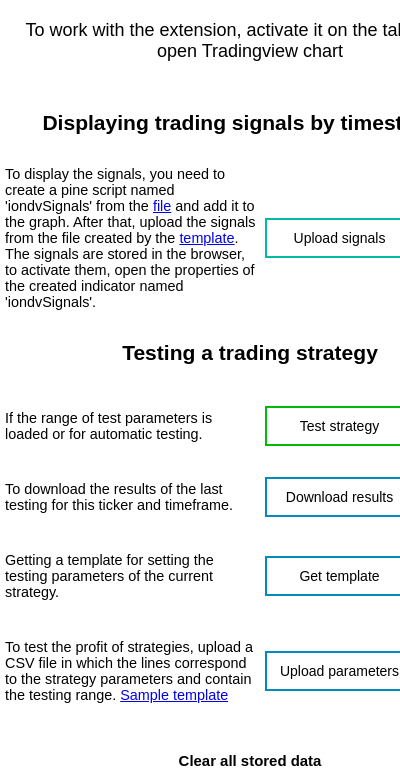
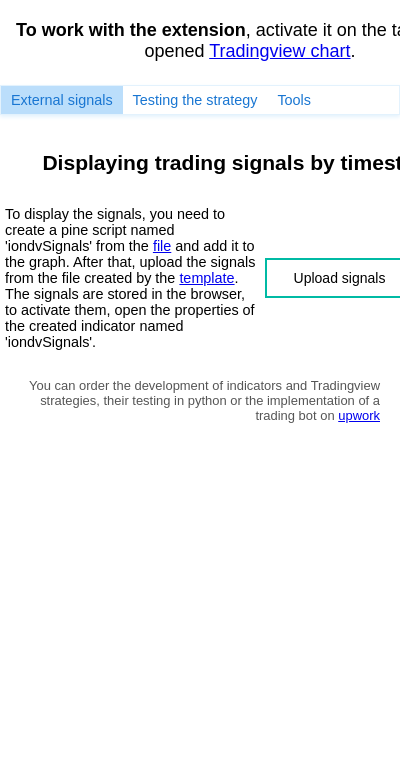
Before and after one commit to akumidv/tradingview-assistant-chrome-extension, a browser extension: page popup/assistant.html in a window 400 px wide. Shown: the part 61-844 px from the top of the page. Drawn offline with Linux system fonts and the light colour scheme.

Commit message:
tabs and background worker

```diff
--- a/popup/assistant.html
+++ b/popup/assistant.html
@@ -12,8 +12,12 @@
   <body>
   <div class="header">
     <h2>Tradingview assistant</h2>
-    <p>To work with the extension, activate it on the tab with the open Tradingview chart</p>
+    <p><strong>To work with the extension</strong>, activate it on the tab with the opened <a href="https://www.tradingview.com/chart" target="_blank">Tradingview chart</a>.</p>
   </div>
+
+
+  <div class="tabs">
+    <div id="content-1">
       <div class="header">
         <h3>Displaying trading signals by timestamps</h3>
       </div>
@@ -40,6 +44,9 @@ plotchar(tickerName==syminfo.ticker and array.includes(arrTSSell,tostring(time))
           <div style="align-content: center"><button id="uploadSignals" class="button button-ocean">Upload signals</button></div>
         </div>
       </div>
+    </div>
+
+    <div id="content-2">
       <div class="header">
         <h3>Testing a trading strategy</h3>
       </div>
@@ -80,10 +87,19 @@ EMAShort,5,15,
           <div style="align-content: center"><button id="uploadStrategyTestParameters" class="button button-blue">Upload parameters</button></div>
         </div>
       </div>
+    </div>
+    <div id="content-3">
       <div class="header">
         <h5>Clear all stored data</h5>
       </div>
       <div style="text-align: center"><button id="clearAll" class="button button-red">Clear all</button></div>
+    </div>
+    <div class="tabs__links">
+      <a href="#content-1">External signals</a>
+      <a href="#content-2">Testing the strategy</a>
+      <a href="#content-3">Tools</a>
+    </div>
+  </div>
 
   <div class="footer">
     <p class="footer footer-text">You can order the development of indicators and Tradingview strategies, their testing
--- a/popup/assistant.js
+++ b/popup/assistant.js
@@ -3,6 +3,7 @@
  SPDX-License-Identifier: Apache-2.0
 */
 'use strict';
+
 function sendSignalToActiveTab (signal) {
   chrome.tabs.query({active: true, currentWindow: true}, (tabs) => {
     chrome.tabs.sendMessage(tabs[0].id, {action: signal}
@@ -12,6 +13,9 @@ function sendSignalToActiveTab (signal) {
 }
 
 document.addEventListener('DOMContentLoaded', () => {
+  const link = document.querySelector('div.tabs__links > a');
+  if (link) // Activate first tab
+    link.click();
   document.getElementById('uploadSignals').addEventListener('click', () => {
     sendSignalToActiveTab('uploadSignals')
   });
@@ -25,7 +29,8 @@ document.addEventListener('DOMContentLoaded', () => {
     sendSignalToActiveTab('getStrategyTemplate')
   });
   document.getElementById('uploadStrategyTestParameters').addEventListener('click', function () {
-    sendSignalToActiveTab('uploadStrategyTestParameters')
+    chrome.runtime.sendMessage({ action: 'uploadStrategyTestParameters' })
+    // sendSignalToActiveTab('uploadStrategyTestParameters')
   });
   document.getElementById('clearAll').addEventListener('click', function () {
     sendSignalToActiveTab('clearAll')
--- a/popup/style.css
+++ b/popup/style.css
@@ -123,3 +123,51 @@ body {
     background-color: #00ba09;
     color: white;
 }
+
+.tabs {
+    display: flex;
+    flex-direction: column;
+}
+
+.tabs__links {
+    display: flex;
+    width: 100%;
+    overflow-x: auto;
+    overflow-y: hidden;
+    margin-left: auto;
+    margin-right: auto;
+    margin-bottom: 10px;
+    order: 0;
+    white-space: nowrap;
+    background-color: #fff;
+    border: 1px solid #e3f2fd;
+    box-shadow: 0 2px 4px 0 #e3f2fd;
+}
+
+.tabs__links>a {
+    display: inline-block;
+    text-decoration: none;
+    padding: 6px 10px;
+    text-align: center;
+    color: #1976d2;
+}
+
+.tabs__links>a:hover {
+    background-color: rgba(227, 242, 253, 0.3);
+}
+
+.tabs>#content-1:target~.tabs__links>a[href="#content-1"],
+.tabs>#content-2:target~.tabs__links>a[href="#content-2"],
+.tabs>#content-3:target~.tabs__links>a[href="#content-3"] {
+    background-color: #bbdefb;
+    cursor: default;
+}
+
+.tabs>div:not(.tabs__links) {
+    display: none;
+    order: 1;
+}
+
+.tabs>div:target {
+    display: block;
+}
```
Also changed, not shown: service-worker.js (added, +16 -0 lines), manifest.json. Lines whose indentation alone changed are shown as unchanged.
